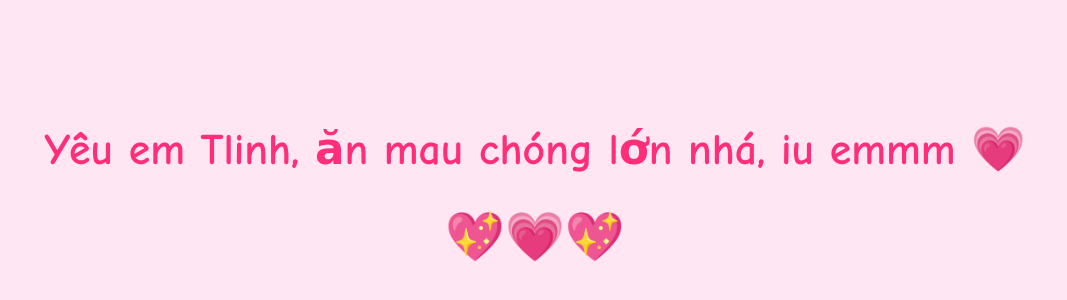
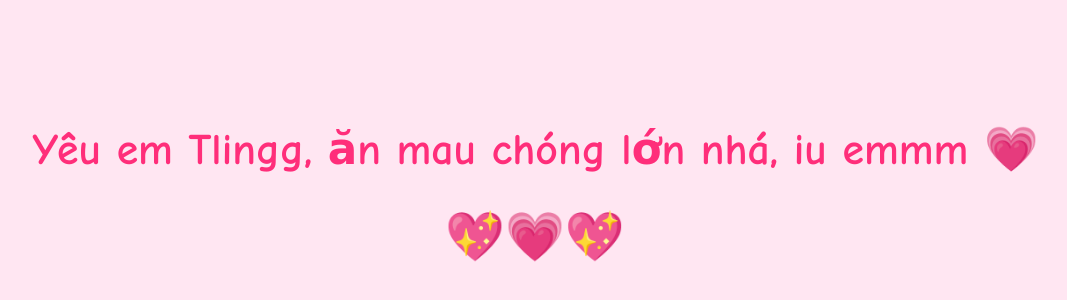
Before and after one commit to phucle74/iu-tlingg, a plain HTML site: page index.html in a window 1280 px wide. Shown: the part 218-518 px from the top of the page, without its empty margins (105-1172 px from the left). Drawn offline with Linux system fonts and the light colour scheme.

Commit message:
Fix title and text in index.html

```diff
--- a/index.html
+++ b/index.html
@@ -2,7 +2,7 @@
 <html lang="vi">
 <head>
   <meta charset="utf-8">
-  <title>Yêu em Tlinh 💗</title>
+  <title>Yêu em Tlingg 💗</title>
   <style>
     body {
       background: #ffe6f2;
@@ -37,5 +37,5 @@
   </style>
 </head>
 <body>
-  <h1>Yêu em Tlinh, ăn mau chóng lớn nhá, iu emmm 💗</h1>
+  <h1>Yêu em Tlingg, ăn mau chóng lớn nhá, iu emmm 💗</h1>
   <div class="heart">💖💗💖</
```
